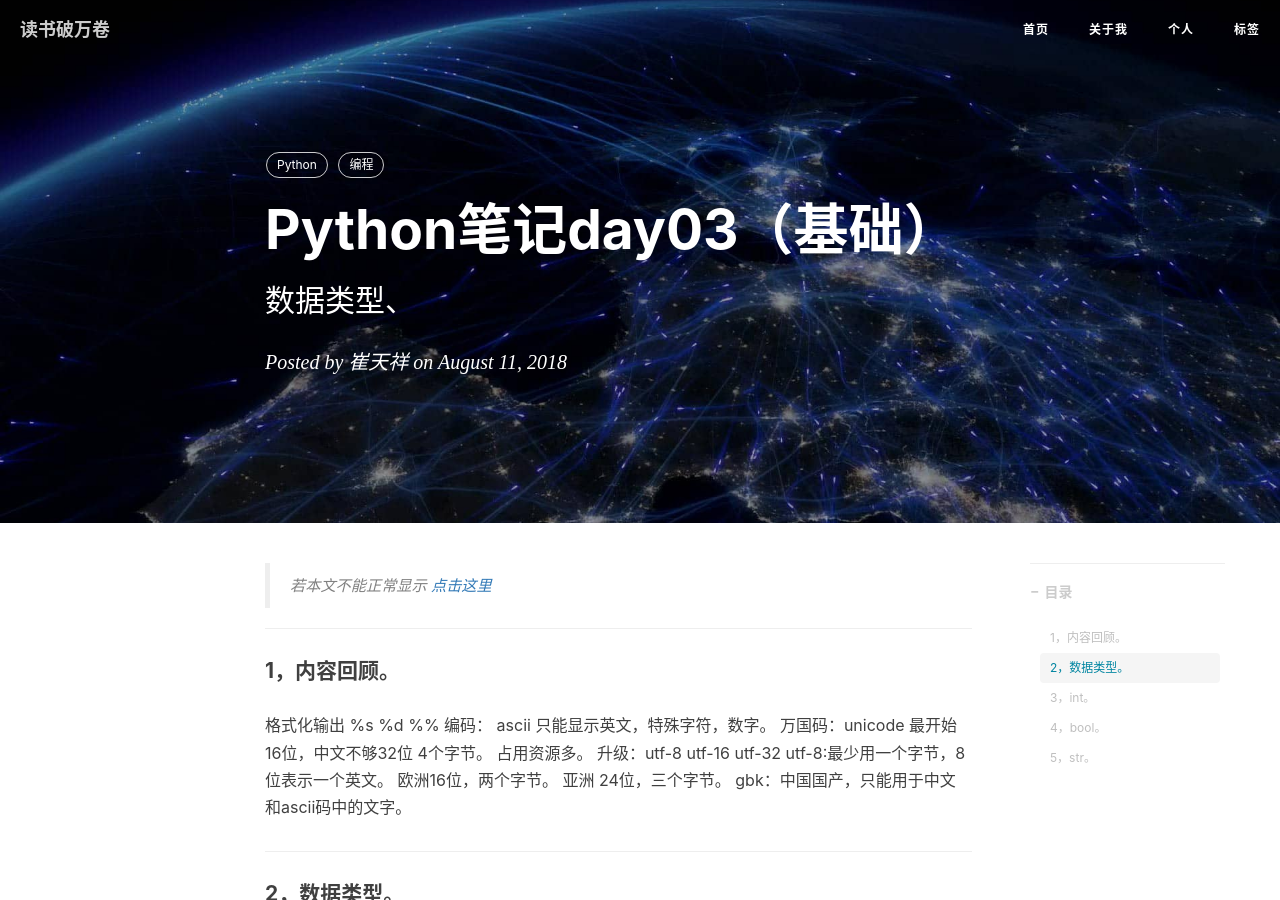
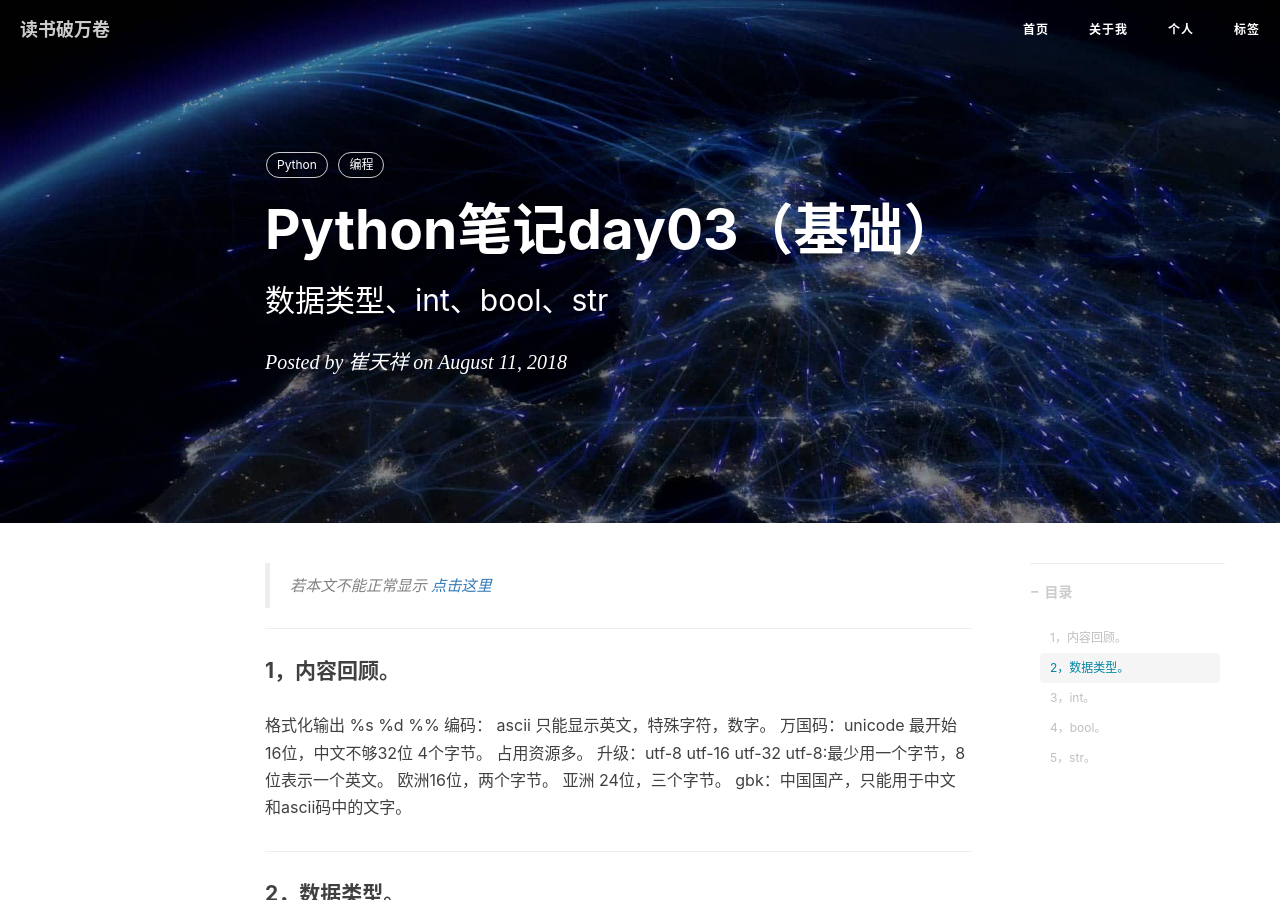
Before and after one commit to cuitianxiang100/cuitianxiang100.github.io, a Jekyll site: the page built from _posts/2018-08-11-Python笔记day03（基础）.md, in a window 1280 px wide and 900 px high. Built offline with Jekyll 4.4.1, drawn with Linux system fonts in a browser that asks for light colours; nearby versions of some CDN libraries; comment, search, counter and statistics services are not loaded.

Commit message:
Update 2018-08-11-Python笔记day03（基础）.md

```diff
--- a/_posts/2018-08-11-Python笔记day03（基础）.md
+++ b/_posts/2018-08-11-Python笔记day03（基础）.md
@@ -1,7 +1,7 @@
 ---
 layout:     post
 title:      "Python笔记day03（基础）"
-subtitle:   "数据类型、"
+subtitle:   "数据类型、int、bool、str"
 date:       2018-08-11 22:11:00
 author:     "崔天祥"
 header-img: "img/post-bg-os-metro.jpg"
```
